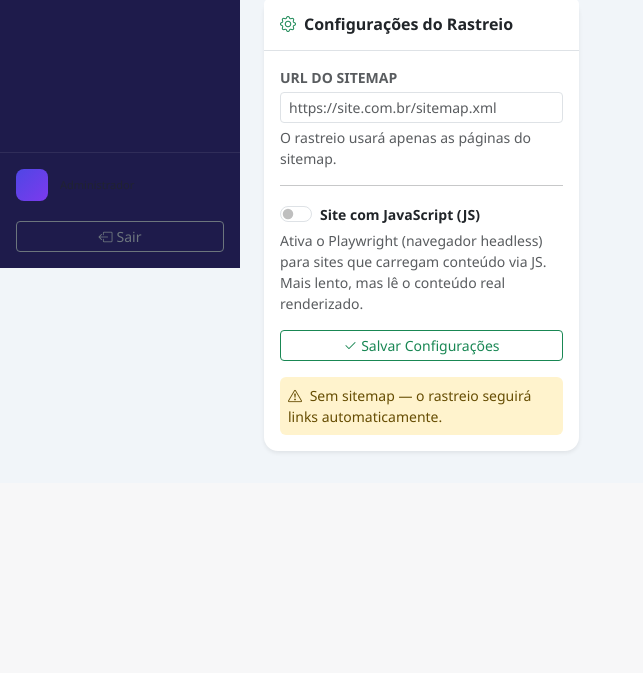
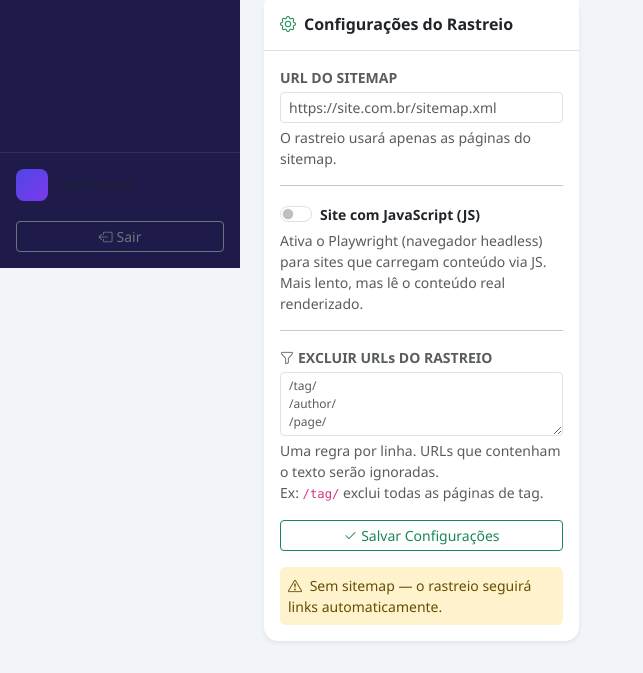
Before and after one commit to AdrianoDevequi/analise-up2goo-ia, a Flask app: template templates/admin/project_detail.html in a window 1280 px wide. Shown: the part 532-1205 px from the top of the page, without its empty margins (0-643 px from the left). Before the commit the page ends 986 px from the top, so only its background shows below. Run offline with Flask 3, Linux system fonts and the light colour scheme; the template is opened without the code that fills it, so the values that code supplies are empty; some libraries are stand-ins or nearby versions.

Commit message:
Adiciona exclusão de URLs do rastreio por padrão
Novo campo "Excluir URLs do Rastreio" nas configurações do projeto
permite definir padrões (um por linha) para ignorar páginas. URLs
que contenham o texto são excluídas (ex: /tag/, /author/, /page/).

- Nova coluna exclude_patterns na tabela projects (migration automática)
- Filtro aplicado tanto no modo sitemap quanto no crawl
- Contagem de URLs excluídas no log do servidor

https://claude.ai/code/session_019B9TmukJUYzReNzVQy5KFK

```diff
--- a/app.py
+++ b/app.py
@@ -197,6 +197,12 @@ def init_db():
                         WHERE table_name='analyses' AND column_name='pages_expected'
                     ) THEN
                         ALTER TABLE analyses ADD COLUMN pages_expected INTEGER DEFAULT 0;
+                    END IF;
+                    IF NOT EXISTS (
+                        SELECT 1 FROM information_schema.columns
+                        WHERE table_name='projects' AND column_name='exclude_patterns'
+                    ) THEN
+                        ALTER TABLE projects ADD COLUMN exclude_patterns TEXT DEFAULT '';
                     END IF;
                 END $$;
             """)
@@ -380,9 +386,23 @@ def _db_copy_cached_page(analysis_id, url, cached):
         conn.close()
 
 
-def run_analysis_background(analysis_id, project_url, project_id=None, sitemap_url=None, use_playwright=False):
+def _url_excluded(url, patterns):
+    """Check if a URL matches any exclusion pattern (substring match)."""
+    if not patterns:
+        return False
+    url_lower = url.lower()
+    for pattern in patterns:
+        if pattern and pattern in url_lower:
+            return True
+    return False
+
+
+def run_analysis_background(analysis_id, project_url, project_id=None, sitemap_url=None, use_playwright=False, exclude_patterns=''):
     """Runs the full crawl + SEO analysis in a background thread."""
     from crawler import fetch_page, fetch_page_playwright
+
+    # Parse exclude patterns (one per line, case-insensitive)
+    excl = [p.strip().lower() for p in exclude_patterns.splitlines() if p.strip()] if exclude_patterns else []
 
     total_issues = 0
     high_issues = 0
@@ -489,7 +509,9 @@ def run_analysis_background(analysis_id, project_url, project_id=None, sitemap_u
                 sitemap_urls = None
 
             if sitemap_urls:
-                url_list = sitemap_urls
+                url_list = [u for u in sitemap_urls if not _url_excluded(u, excl)]
+                if len(url_list) < len(sitemap_urls):
+                    print(f'[ANALYSIS] {len(sitemap_urls) - len(url_list)} URLs excluídas por filtro')
                 _db_exec('UPDATE analyses SET pages_expected=%s WHERE id=%s',
                          (len(url_list), analysis_id), commit=True)
 
@@ -561,6 +583,11 @@ def run_analysis_background(analysis_id, project_url, project_id=None, sitemap_u
             pages = crawl_website(project_url, max_pages=30)
 
         # ── Modo crawl: processa lista retornada pelo crawler ──
+        if excl:
+            before = len(pages)
+            pages = [p for p in pages if not _url_excluded(p['url'], excl)]
+            if len(pages) < before:
+                print(f'[ANALYSIS] {before - len(pages)} URLs excluídas por filtro')
         _db_exec('UPDATE analyses SET pages_expected=%s WHERE id=%s',
                  (len(pages), analysis_id), commit=True)
 
@@ -1026,14 +1053,15 @@ def admin_project_detail(project_id):
 @app.route('/admin/projetos/<int:project_id>/atualizar-sitemap', methods=['POST'])
 @admin_required
 def admin_update_sitemap(project_id):
-    """Update crawler settings (sitemap_url + use_playwright) for an existing project."""
+    """Update crawler settings (sitemap_url + use_playwright + exclude_patterns) for an existing project."""
     sitemap_url = request.form.get('sitemap_url', '').strip() or None
     use_playwright = request.form.get('use_playwright') == 'on'
+    exclude_patterns = request.form.get('exclude_patterns', '').strip()
     db = get_db()
     with db.cursor() as cur:
         cur.execute(
-            'UPDATE projects SET sitemap_url=%s, use_playwright=%s WHERE id=%s',
-            (sitemap_url, use_playwright, project_id)
+            'UPDATE projects SET sitemap_url=%s, use_playwright=%s, exclude_patterns=%s WHERE id=%s',
+            (sitemap_url, use_playwright, exclude_patterns, project_id)
         )
         db.commit()
     flash('Configurações do rastreio salvas.', 'success')
@@ -1089,6 +1117,7 @@ def admin_run_analysis(project_id):
             'project_id': project_id,
             'sitemap_url': project.get('sitemap_url') or None,
             'use_playwright': bool(project.get('use_playwright')),
+            'exclude_patterns': project.get('exclude_patterns') or '',
         },
         daemon=True
     )
--- a/templates/admin/project_detail.html
+++ b/templates/admin/project_detail.html
@@ -217,6 +217,19 @@
                   Modo JS ativo — próximo rastreio usará Playwright.
                 </div>
                 {% endif %}
+              </div>
+              <hr class="my-3">
+              <div class="mb-3">
+                <label class="small text-muted fw-semibold d-block mb-1">
+                  <i class="bi bi-funnel me-1"></i>EXCLUIR URLs DO RASTREIO
+                </label>
+                <textarea name="exclude_patterns" class="form-control form-control-sm" rows="3"
+                          placeholder="/tag/&#10;/author/&#10;/page/"
+                          style="font-size:12px">{{ project.exclude_patterns or '' }}</textarea>
+                <div class="form-text">
+                  Uma regra por linha. URLs que contenham o texto serão ignoradas.<br>
+                  Ex: <code>/tag/</code> exclui todas as páginas de tag.
+                </div>
               </div>
               <button type="submit" class="btn btn-sm btn-outline-success w-100">
                 <i class="bi bi-check2 me-1"></i>Salvar Configurações
```
